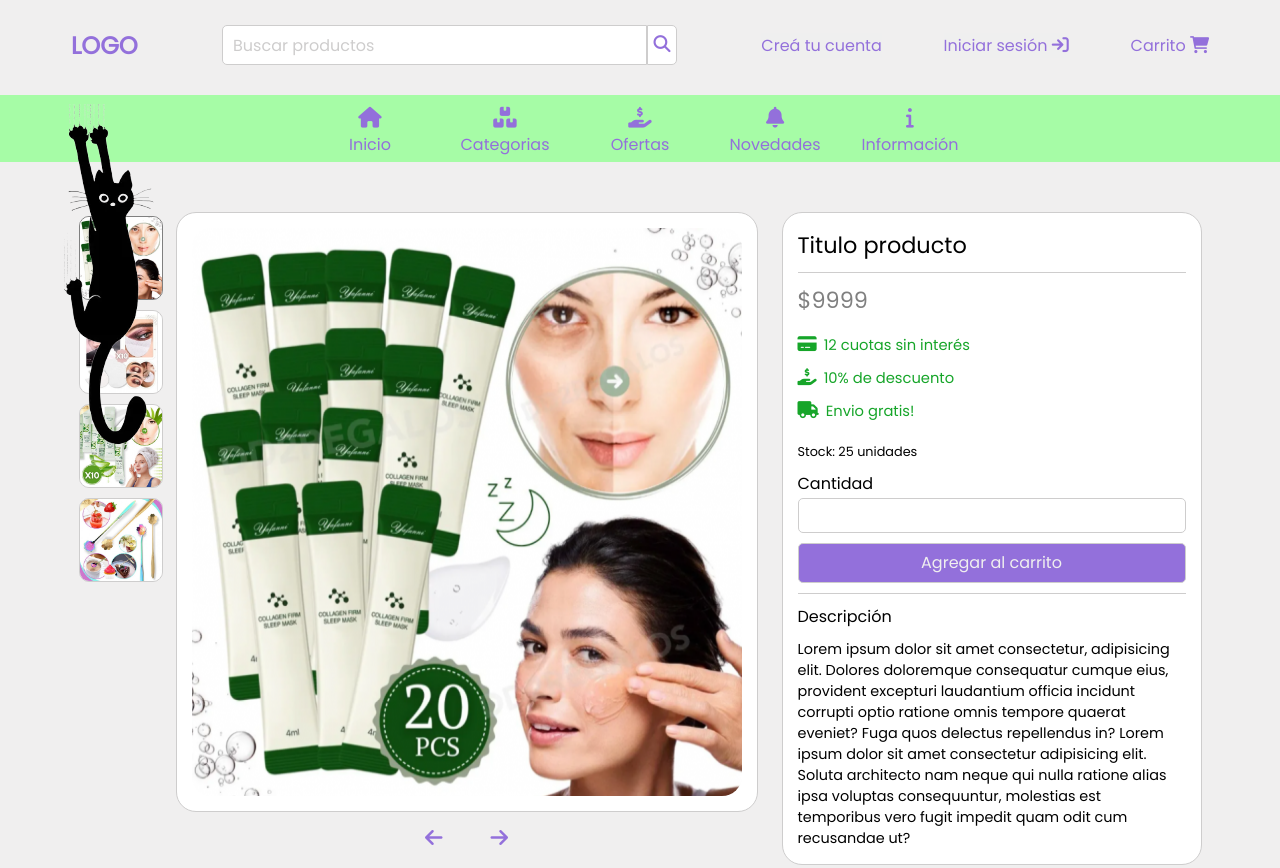
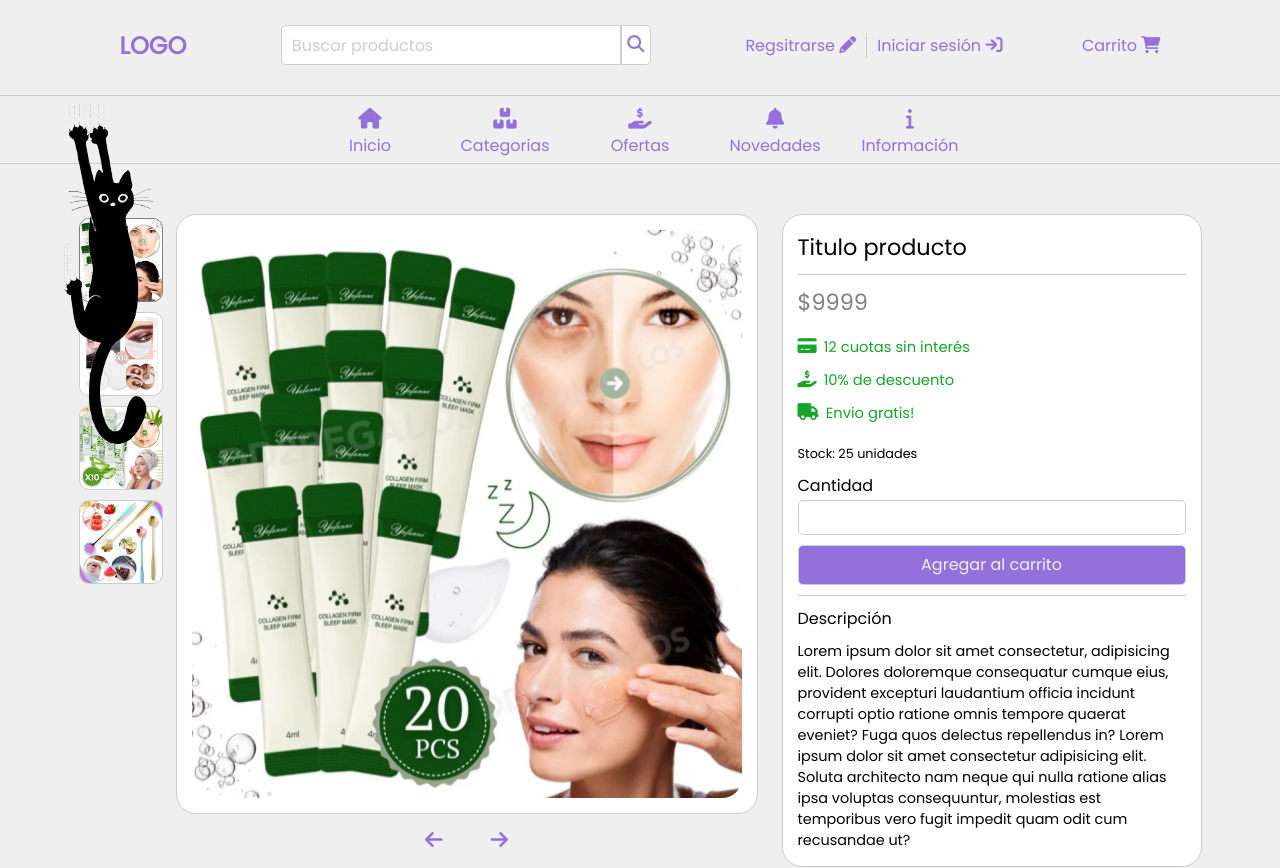
Before and after one commit to lorenzoSanchez97/ShowRoom, a React (Vite) app in the folder ShowRoom-FrontEnd/: page /productDetail in a window 1280 px wide. Shown: the top 868 px of the page. Built offline with nearby package versions, Linux system fonts and the light colour scheme.

Commit message:
Header listo

```diff
--- a/ShowRoom-FrontEnd/src/components/Header/Header.jsx
+++ b/ShowRoom-FrontEnd/src/components/Header/Header.jsx
@@ -31,10 +31,8 @@
                     <button><i className="fa fa-search"></i></button>
                 </form>
                 <div>
-                    <button className="sesion" href="" onClick={() => handleClickButtons("register")}>Creá tu cuenta</button>
-                </div>
-                <div>
-                    <button className="sesion" href="" onClick={() => handleClickButtons("login")}>Iniciar sesión <i className="fa-solid fa-arrow-right-to-bracket"></i></button>
+                    <button className="sesion registro" href="" onClick={() => handleClickButtons("register")}>Regsitrarse <i class="fa-solid fa-pencil"></i></button>
+                    <button className="sesion login" href="" onClick={() => handleClickButtons("login")}>Iniciar sesión <i className="fa-solid fa-arrow-right-to-bracket"></i></button>
                 </div>
                 <div>
                     <a className="carrito" href="/cart">Carrito <i className="fa-solid fa-cart-shopping"></i></a>
--- a/ShowRoom-FrontEnd/src/components/Header/header.css
+++ b/ShowRoom-FrontEnd/src/components/Header/header.css
@@ -12,7 +12,7 @@
 .header-top-bar {
     margin: auto;
     display: flex;
-    justify-content: space-around;
+    justify-content: space-evenly;
     align-items: center;
     max-width: 1200px;
     margin-bottom: 30px;
@@ -22,7 +22,8 @@
     display: flex;
     justify-content: center;
     align-self: center;
-    background-color: var(--menta);
+    border-bottom: 1px solid var(--bordes);
+    border-top: 1px solid var(--bordes);
     height: fit-content;
     margin-top: 20px;
 }
@@ -45,6 +46,15 @@
     border: none;
 }
 
+.registro {
+    border-right: 1px solid var(--bordes);
+    padding-right: 10px;
+}
+
+.login {
+    margin-left: 10px;
+}
+
 .sesion:hover,
 .carrito:hover {
     cursor: pointer;
@@ -52,7 +62,7 @@
 }
 
 .nav-bar-category a {
-    padding-bottom: 20px;
+    padding-bottom: 24px;
     text-decoration: none;
     color: var(--verde);
 }
@@ -65,8 +75,8 @@
     display: flex;
     flex-wrap: wrap;
     justify-content: center;
-    width: 49%;
-    max-width: 500px;
+    width: 35%;
+    max-width: 400px;
 }
 
 .search-bar input {
@@ -157,7 +167,7 @@
 
 .subcategoria a:hover {
     border-radius: 7px;
-    background-color: var(--menta);
+    background-color: var(--bordes);
 }
 
 .cat {
@@ -174,10 +184,14 @@
     align-items: center;
     justify-content: center;
     gap: 3px;
-    border-bottom: 3px var(--menta) solid;
+    border-bottom: 3px var(--clarito) solid;
     width: 100px;
     padding-bottom: 2px;
     padding-top: 13px;
+}
+
+.nav-bar-element-container:hover {
+    cursor: pointer;
 }
 
 .nav-bar i {
@@ -188,11 +202,9 @@
 @keyframes list-animation {
     from {
         opacity: 0;
-        box-shadow: 0;
     }
 
     to {
         opacity: 1;
-        box-shadow: 0 0 0 100vmax rgba(61, 60, 60, 0.5);
     }
 }
```
